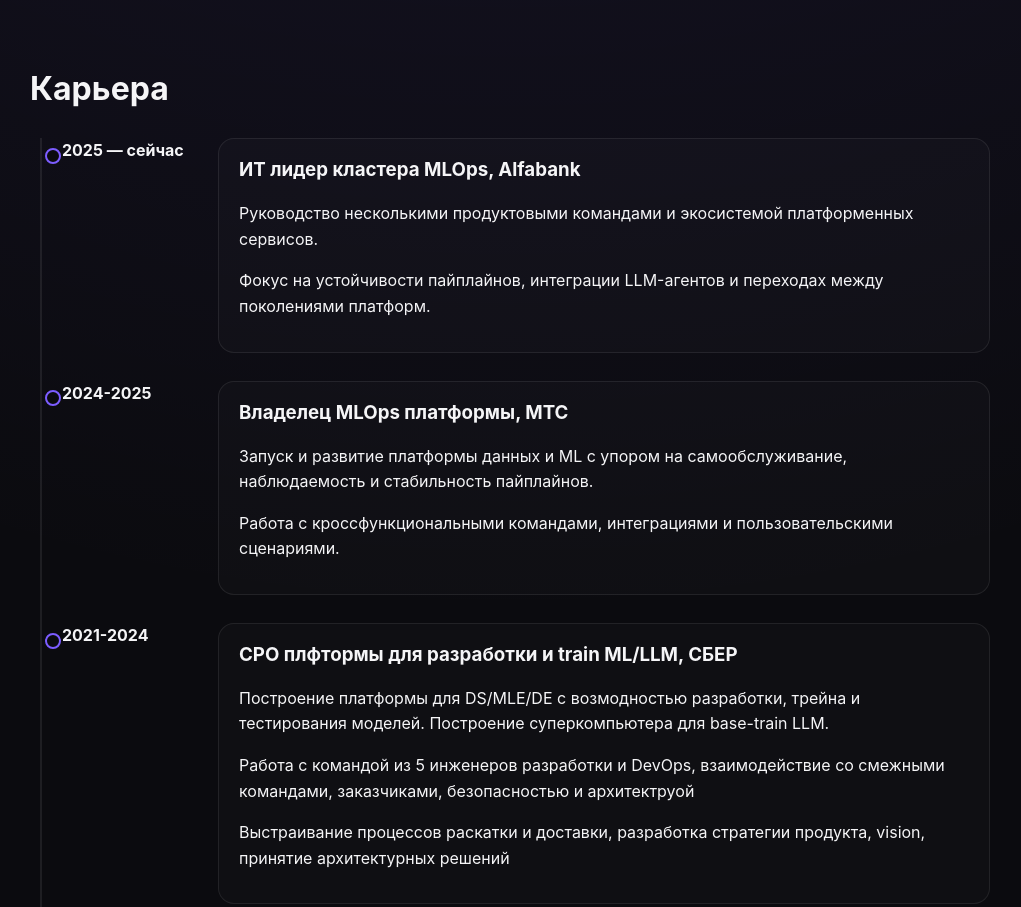
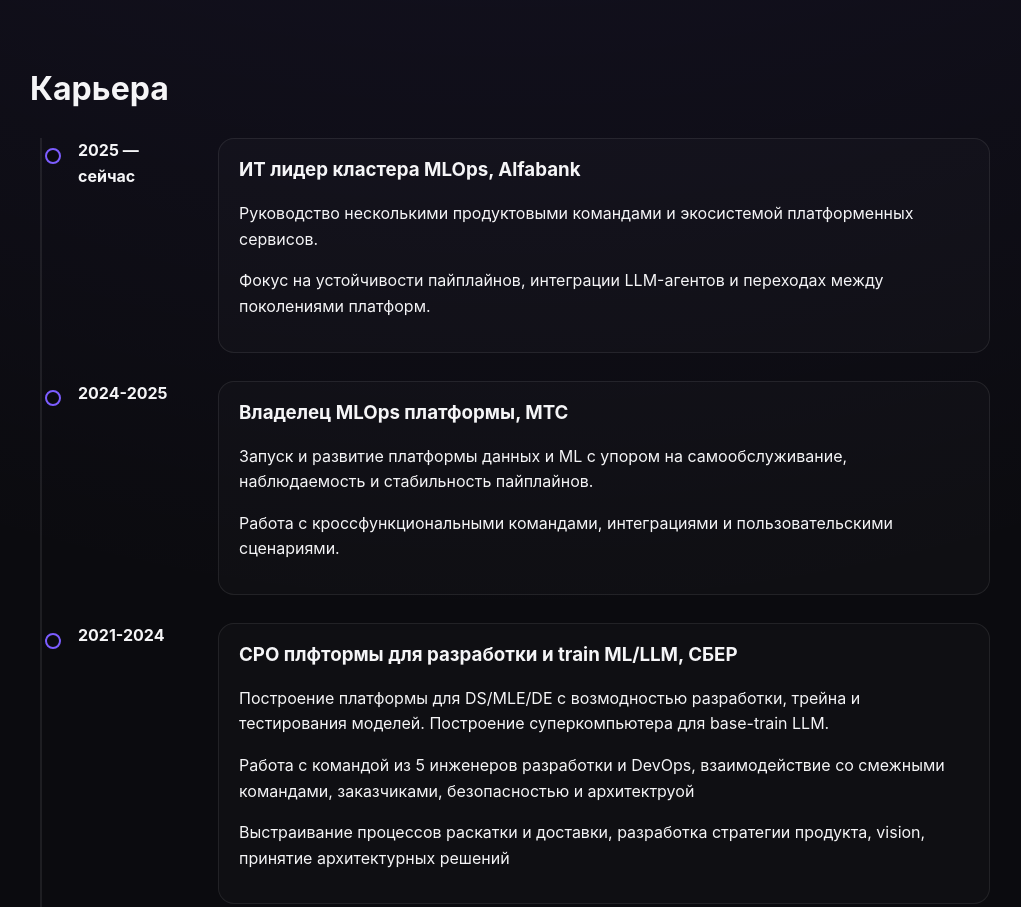
Before and after one commit to mopga/mopga.github.io, a plain HTML site: page index.html in a window 1280 px wide. Shown: the part 1140-2047 px from the top of the page, without its empty margins (130-1151 px from the left). Drawn offline with Linux system fonts and the light colour scheme.

Commit message:
Update style.css
timeline fix line marign-left

```diff
--- a/assets/css/style.css
+++ b/assets/css/style.css
@@ -328,7 +328,7 @@ figcaption {
 .timeline-year {
     font-weight: 700;
     color: var(--text);
-    margin-left: 0.5rem;
+    margin-left: 1.5rem;
 }
 
 .timeline-content {
```
